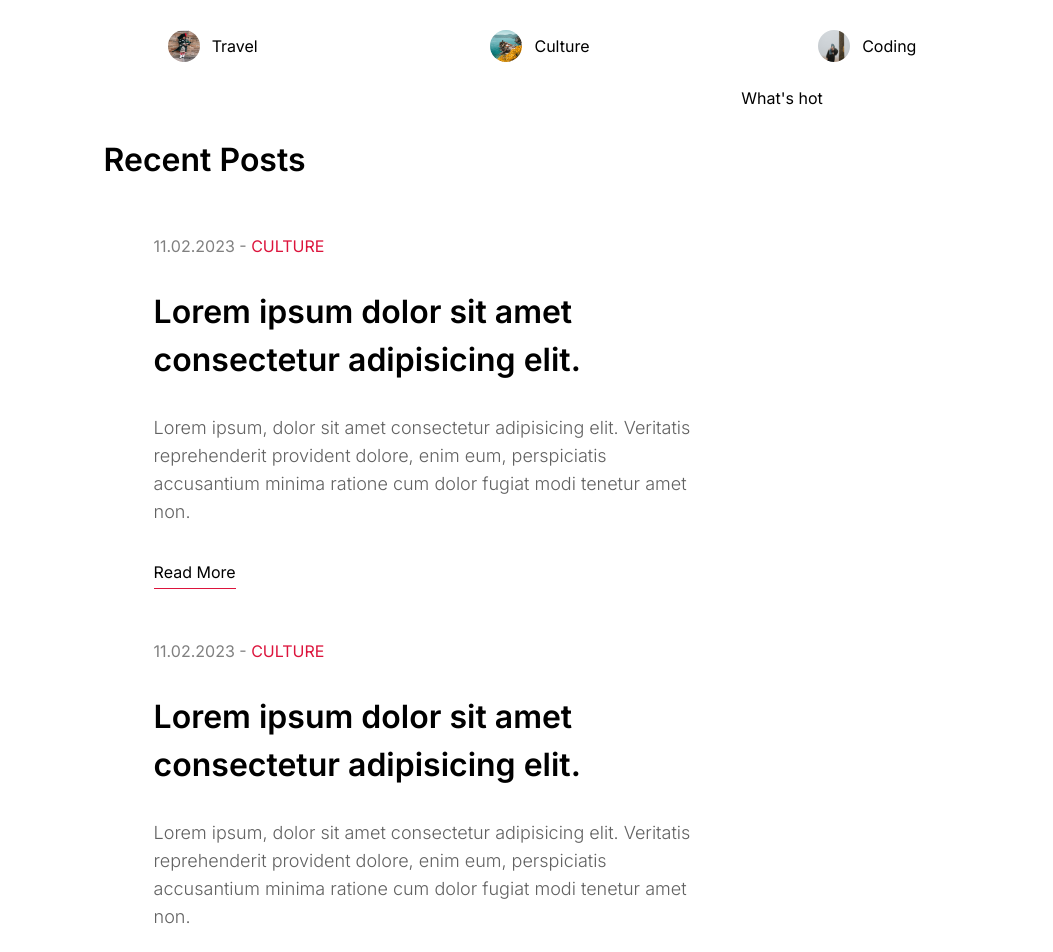
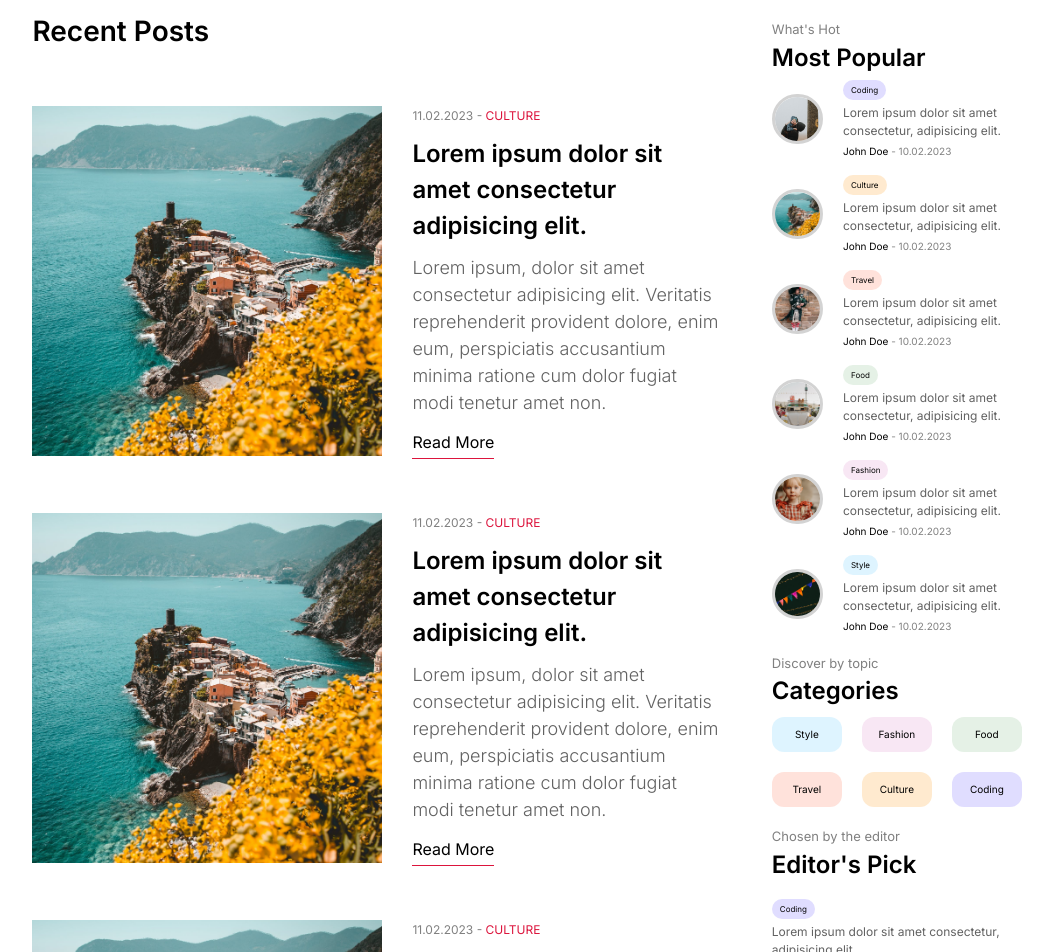
Before and after one commit to Adetimmy/Blog, a Next.js app: page / in a window 1280 px wide. Shown: the part 1180-2132 px from the top of the page, without its empty margins (100-1153 px from the left). Built offline with nearby package versions, Linux system fonts and the light colour scheme.

Commit message:
landing page done!

```diff
--- a/src/app/components/Card.tsx
+++ b/src/app/components/Card.tsx
@@ -3,20 +3,20 @@ import Link from "next/link"
 
 export const Card = () => {
   return (
-    <div className="mb-[50px] flex items-center gap-[50px]">
-        <div className="flex-1 h-[350px] relative">
+    <div className="mb-[50px] flex items-center gap-[30px]">
+        <div className="flex-1 h-[350px] relative aspect-square hidden lg:inline">
             <Image  src="/p1.jpeg" alt='' fill className="object-cover"/>
         </div>
           <div>
-            <div className="flex-1 flex flex-col gap-[30px]">
+            <div className="flex-1 flex flex-col gap-[10px]">
                 <div>
-                    <span className="text-[gray]">11.02.2023 - </span>
-                    <span className="text-[crimson]">CULTURE</span>
+                    <span className="text-[gray] text-[12px]">11.02.2023 - </span>
+                    <span className="text-[crimson] text-[12px]">CULTURE</span>
                 </div>
                 <Link href='/'>
-                    <h1>Lorem ipsum dolor sit amet consectetur adipisicing elit.</h1>
+                    <h1 className="text-[24px] dark:text-darkSoft">Lorem ipsum dolor sit amet consectetur adipisicing elit.</h1>
                 </Link>
-                <p className="text-lg font-light text-softTextColor ">
+                <p className="text-[18px] font-light text-softTextColor ">
                     Lorem ipsum, dolor sit amet consectetur adipisicing elit. Veritatis reprehenderit provident dolore, enim eum, perspiciatis accusantium minima ratione cum dolor fugiat modi tenetur amet non.
                 </p>
                 <Link href='/' className="border-b-[1px] border-[crimson] w-max py-1">Read More</Link>
--- /dev/null
+++ b/src/app/components/Category.tsx
@@ -0,0 +1,30 @@
+import Image from 'next/image'
+import Link from 'next/link'
+import React from 'react'
+import { categoiesData } from './data'
+
+export const Category = () => {
+
+  return (
+    <div>
+        <h2 className='text-[gray] text-[13px] font-normal'>Discover by topic</h2>
+        <h1 className='text-[24px]'>Categories</h1>
+      <div className='flex gap-5  text-[10px] flex-wrap my-2  '>
+        {
+          categoiesData.map(category => (
+              <Link
+              key={category.title}
+              href={category.link}
+              className={`flex items-center gap-3 w-[70px] py-2 px-5 h-[35px] justify-center rounded-xl`
+                        }  style={{backgroundColor:`${category.color}`}}
+              >
+
+                {category.title}
+              </Link>
+
+          ))
+        }
+        </div>
+    </div>
+  )
+}
--- a/src/app/components/CategoryList.tsx
+++ b/src/app/components/CategoryList.tsx
@@ -1,48 +1,9 @@
 import Image from 'next/image'
 import Link from 'next/link'
 import React from 'react'
+import { categoiesData } from './data'
 
 export const CategoryList = () => {
-
-const categoiesData = [
-  {
-    title: "Style",
-    image:"/style.png",
-    color:"#57c4ff31",
-    link:"/blog?cat=style"
-  },
-  {
-    title: "Fashion",
-    image:"/fashion.png",
-    color:"#da85c731",
-    link:"/blog"
-  },
-  {
-    title: "Food",
-    image:"/food.png",
-    color:"#7fb88133",
-    link:"/blog"
-  },
-  {
-    title: "Travel",
-    image:"/travel.png",
-    color:"#ff795736",
-    link:"/blog"
-  },
-  {
-    title: "Culture",
-    image:"/culture.png",
-    color:"#ffb04f45",
-    link:"/blog"
-  },
-  {
-    title: "Coding",
-    image:"/coding.png",
-    color:"#5e4fff31",
-    link:"/blog"
-  },
-]
-
 
   return (
     <div>
@@ -53,8 +14,8 @@ const categoiesData = [
               <Link
               key={category.title}
               href={category.link}
-              className={`flex items-center  bg-[${category.color}] gap-3 w-full md:w-[45%] lg:w-[25%] xl-w-[20%] 2xl:w-[15%]  h-20 justify-center rounded-xl`
-                        }
+              className={`flex items-center gap-3 w-full md:w-[45%] lg:w-[25%] xl-w-[20%] 2xl:w-[15%]  h-20 justify-center rounded-xl`
+                        }  style={{backgroundColor:`${category.color}`}}
               >
                 <Image
                 src={category.image}
--- a/src/app/components/Featured.tsx
+++ b/src/app/components/Featured.tsx
@@ -4,7 +4,7 @@ import React from 'react'
 export const Featured = () => {
   return (
     <div className='mt-8'>
-      <h1 className='sm:text-[36px] text-[24px] xl:text-[64px] lg:text-[54px] md:text-[48px] 2xl:text-[72px] font-light'>
+      <h1 className='sm:text-[28px] text-[18px] xl:text-[54px] lg:text-[48px] md:text-[36px] 2xl:text-[64px] font-light'>
         <b className='font-bold'>Hey, Adetimmy here!</b> Discover my stories and creative ideas.
       </h1>
       <div className='mt-16 flex items-center gap-12'>
@@ -12,8 +12,8 @@ export const Featured = () => {
           <Image src='/p1.jpeg' alt='img' fill className='object-cover'/>
         </div>
         <div className='flex-1 flex-col gap-5 flex'>
-          <h1 className='2xl:text-[40px] xl:text-[32px] md:text-[28px] text-[18px]'>Lorem ipsum dolor sit amet consectetur adipisicing elit. Quo.</h1>
-          <p className=' font-light text-[20px] text-softTextColor'>
+          <h1 className='2xl:text-[36px] xl:text-[28px] md:text-[20px] text-[15px]'>Lorem ipsum dolor sit amet consectetur adipisicing elit. Quo.</h1>
+          <p className=' font-light text-base text-softTextColor'>
             Lorem ipsum dolor sit amet consectetur adipisicing elit. Laborum, qui minima. Amet numquam labore fuga culpa excepturi impedit sunt adipisci nihil praesentium, consequatur tempora est. Corporis rem quisquam nam, itaque odit quo.
           </p>
           <button className='py-4 px-5 rounded-md w-max bg-softBg text-textColor'>Read More</button>
--- a/src/app/components/Footer.tsx
+++ b/src/app/components/Footer.tsx
@@ -1,7 +1,48 @@
+import Image from 'next/image'
+import Link from 'next/link'
 import React from 'react'
 
 export const Footer = () => {
   return (
-    <div>Footer</div>
+    <div className='flex flex-col md:flex-row md:gap-[100px] items-center gap-[30px] my-[50px]'>
+       <div className=''>
+        <div className='flex gap-2 items-center '>
+          <Image src='/logo.png' alt='lama blog' width={35} height={35} />
+          <h1 className='text-[24px] text-softTextColor'>Lamablog</h1>
+        </div>
+        <p className='text-[13px] my-3 text-softTextColor md:w-5/6 w-full'>
+          Lorem ipsum dolor sit amet consectetur adipisicing elit. Odit et in sed totam vero tenetur quod magni nobis doloribus blanditiis. Eius neque animi nesciunt voluptas.
+        </p>
+        <div className='flex items-center gap-2'>
+          <Image src="/facebook.png" alt='facebook' width={18} height={18}/>
+          <Image src="/instagram.png" alt='instagram' width={18} height={18}/>
+          <Image src="/tiktok.png" alt='tiktok' width={18} height={18}/>
+          <Image src="/youtube.png" alt='youtube' width={18} height={18}/>
+        </div>
+       </div>
+       <div className='flex w-full items-center justify-between lg:gap-[100px] gap[50px] text-softTextColor'>
+          <div className='flex flex-col gap-3 text-[13px]'>
+            <span className='font-semibold text-[15px]'>Links</span>
+            <Link href='/'>Hompage</Link>
+            <Link href='/'>Blog</Link>
+            <Link href='/'>About</Link>
+            <Link href='/'>Contact</Link>
+          </div>
+          <div className='flex flex-col gap-3 text-[13px]'>
+            <span className='font-semibold text-[15px]'>Tags</span>
+            <Link href='/'>Travel</Link>
+            <Link href='/'>Coding</Link>
+            <Link href='/'>Style</Link>
+            <Link href='/'>Fashion</Link>
+          </div>
+          <div className='flex flex-col gap-3 text-[13px]'>
+            <span className='font-semibold text-[15px]'>Social</span>
+            <Link href='/'>Facebook</Link>
+            <Link href='/'>Instagram</Link>
+            <Link href='/'>Tiktok</Link>
+            <Link href='/'>Youtube</Link>
+          </div>
+       </div>
+    </div>
   )
 }
--- a/src/app/components/Menu.tsx
+++ b/src/app/components/Menu.tsx
@@ -1,9 +1,55 @@
+import Image from 'next/image'
+import Link from 'next/link'
 import React from 'react'
+import { categoiesData } from './data'
+import { Category } from './Category'
 
 export const Menu = () => {
   return (
-    <div className='' style={{flex:"2" }}>
-      <h2>What's hot</h2>
+    <div className='mt-[60px] hidden lg:inline' style={{flex:"2" }}>
+      <h2 className='text-[gray] text-[13px] font-normal'>What's Hot</h2>
+      <h1 className='text-[24px]'>Most Popular</h1>
+      <div className='flex flex-col-reverse gap-4 my-1  '>
+        {categoiesData.map(category => (
+
+          <Link href='/' key={category.title} className='flex items-center gap-5'>
+            <div className='flex-1 relative h-[50px] aspect-square'>
+              <Image src={category.image} alt='' fill className='rounded-full object-cover border-[3px] border-[lightgray] ' />
+            </div>
+            <div className='flex flex-col gap-1' style={{flex:"4"}}>
+              <span className={`text-[8px] px-2 py-1 rounded-xl w-max`} style={{backgroundColor:`${category.color}`}}>{category.title}</span>
+              <h3 className='font-normal text-softTextColor text-[12px]'>Lorem ipsum dolor sit amet consectetur, adipisicing elit.</h3>
+              <div className='text-[10px]'>
+                <span className=''> John Doe</span>
+                <span className=' text-[gray]'> - 10.02.2023</span>
+              </div>
+            </div>
+          </Link>
+
+        ))}
+     </div>
+     <div className='my-5'><Category /></div>
+     <div>
+        <h2 className='text-[gray] text-[13px] font-normal'>Chosen by the editor</h2>
+        <h1 className='text-[24px]'>Editor's Pick</h1>
+        <div className='flex flex-col-reverse gap-4 my-4 '>
+            {categoiesData.map(category => (
+
+              <Link href='/' key={category.title} className='flex items-center gap-5'>
+              <div className='flex flex-col gap-1' style={{flex:"4"}}>
+                  <span className={`text-[8px] px-2 py-1 rounded-xl w-max`} style={{backgroundColor:`${category.color}`}}>{category.title}</span>
+                  <h3 className='font-normal text-softTextColor text-[12px]'>Lorem ipsum dolor sit amet consectetur, adipisicing elit.</h3>
+                  <div className='text-[10px]'>
+                    <span className=''> John Doe</span>
+                    <span className=' text-[gray]'> - 10.02.2023</span>
+                  </div>
+                </div>
+              </Link>
+
+            ))}
+
+          </div>
+      </div>
     </div>
   )
 }
--- a/src/app/components/Pagination.tsx
+++ b/src/app/components/Pagination.tsx
@@ -2,6 +2,9 @@ import React from 'react'
 
 export const Pagination = () => {
   return (
-    <div>Pagination</div>
+    <div className=' flex justify-between text-[lightgray]'>
+      <button className='w-24 p-2 bg-[crimson]'>Preview</button>
+      <button className='w-24 p-2 bg-[crimson]'>Next</button>
+    </div>
   )
 }
--- /dev/null
+++ b/src/app/components/data.ts
@@ -0,0 +1,38 @@
+export const categoiesData = [
+    {
+      title: "Style",
+      image:"/style.png",
+      color:"#57c4ff31",
+      link:"/blog?cat=style"
+    },
+    {
+      title: "Fashion",
+      image:"/fashion.png",
+      color:"#da85c731",
+      link:"/blog"
+    },
+    {
+      title: "Food",
+      image:"/food.png",
+      color:"#7fb88133",
+      link:"/blog"
+    },
+    {
+      title: "Travel",
+      image:"/travel.png",
+      color:"#ff795736",
+      link:"/blog"
+    },
+    {
+      title: "Culture",
+      image:"/culture.png",
+      color:"#ffb04f45",
+      link:"/blog"
+    },
+    {
+      title: "Coding",
+      image:"/coding.png",
+      color:"#5e4fff31",
+      link:"/blog"
+    },
+  ]
--- a/src/app/globals.css
+++ b/src/app/globals.css
@@ -3,5 +3,5 @@
 @tailwind utilities;
 
 h1{
-   @apply 2xl:text-[40px] xl:text-[32px] md:text-[28px] text-[18px] font-semibold
+   @apply 2xl:text-[32px] xl:text-[28px] md:text-[20px] text-[15px] font-semibold
 }
--- a/src/app/layout.tsx
+++ b/src/app/layout.tsx
@@ -25,7 +25,7 @@ export default function RootLayout({ children }:{children:React.ReactNode}) {
       <ThemeContextProvider>
         <Provider>
           <div className='min-h-screen text-textColor dark:bg-darkBg dark:text-darkColor bg-mainBg flex justify-center py-4 min-w-full'>
-            <div className={`w-full px-[20px] lg:mx-[7%] lg:px-[40px]  xl:mx-[12%] xl:px-[50px] 2xl:mx-[15%] 2xl:px[80px]`}>
+            <div className={`w-full mx-[30px] sm:mx-[50px] px-[10px] lg:mx-[5%] lg:px-[15px]  xl:mx-[8%] xl:px-[30px] 2xl:mx-[10%] 2xl:px[50px]`}>
               <Navbar />
               {children}
               <Footer />
```
